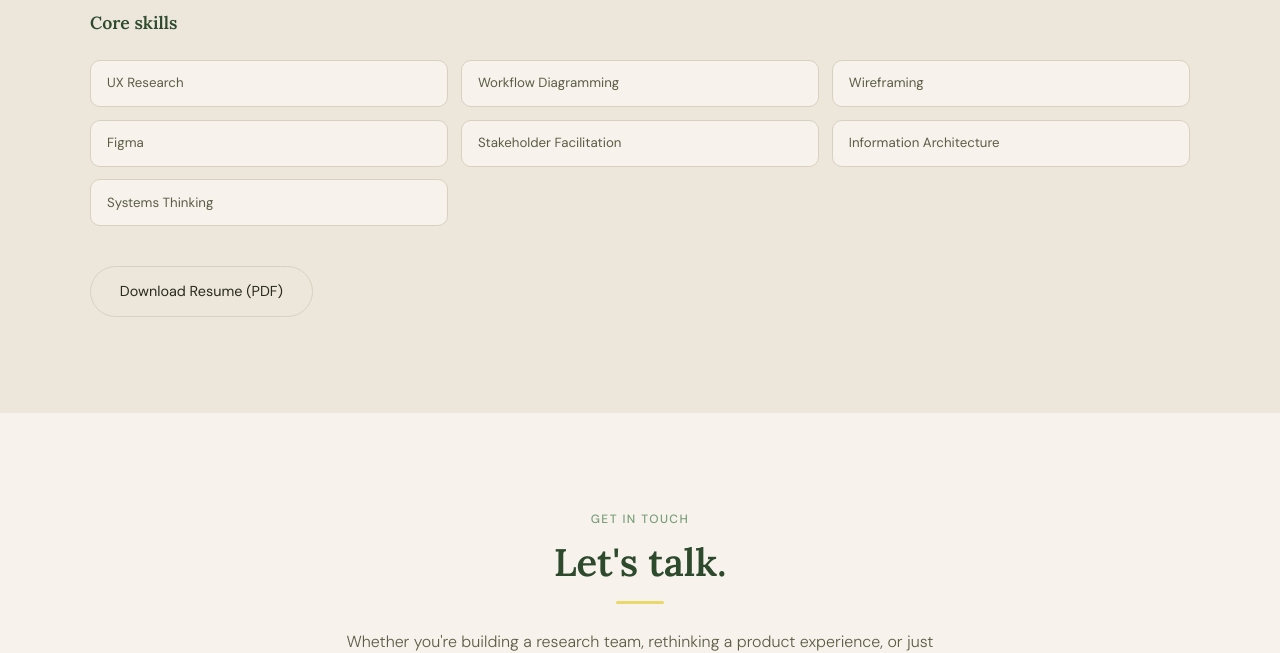
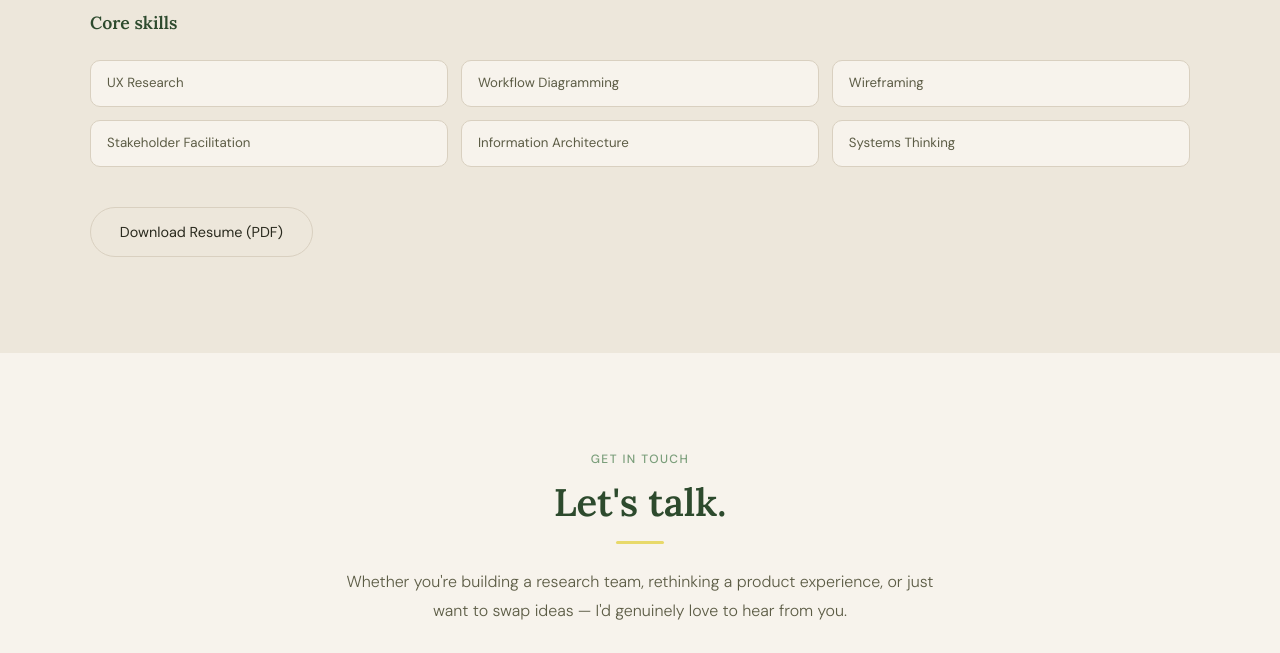
Before and after one commit to emmajleyva/emmajleyva.github.io, a plain HTML site: page index.html in a window 1280 px wide. Shown: the part 3180-3833 px from the top of the page. Drawn offline with Linux system fonts and the light colour scheme.

Commit message:
Update index.html

```diff
--- a/index.html
+++ b/index.html
@@ -690,7 +690,6 @@
           <div class="skill-item">UX Research</div>
           <div class="skill-item">Workflow Diagramming</div>
           <div class="skill-item">Wireframing</div>
-          <div class="skill-item">Figma</div>
           <div class="skill-item">Stakeholder Facilitation</div>
           <div class="skill-item">Information Architecture</div>
           <div class="skill-item">Systems Thinking</div>
```
